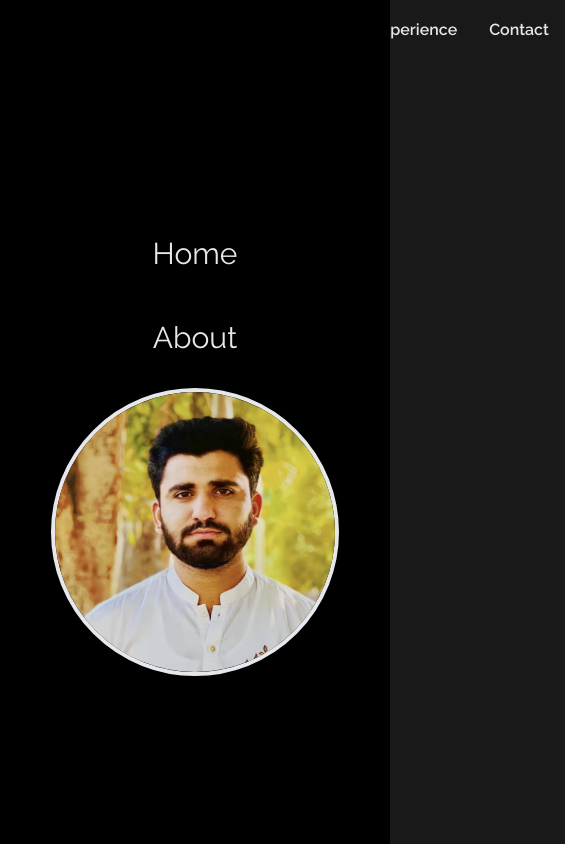
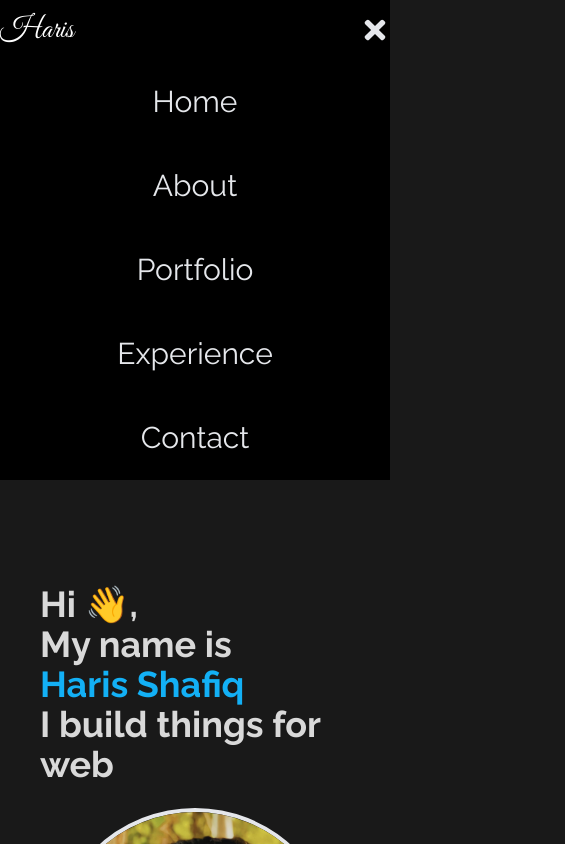
Before and after one commit to harisshafiq934/portfolio, a React (Vite) app: page / in a window 390 px wide. Both pictures are taken after a click on the icon 375 px from the left and 30 px from the top of the page. Shown: the top 844 px of the page, 565 px wide, since content can reach past the window. Built offline with nearby package versions, Linux system fonts and the light colour scheme.

Commit message:
responsiveness

```diff
--- a/src/Components/Navbar.jsx
+++ b/src/Components/Navbar.jsx
@@ -54,7 +54,7 @@ const NavBar = () => {
   ];
 
   return (
-    <div className="bg-black z-[100]">
+    <div className="bg-black ">
       <div className="container mx-auto">
         <div className="flex justify-between items-center w-full py-3 text-white">
           <div>
@@ -69,7 +69,7 @@ const NavBar = () => {
             )}
           </div>
 
-          <ul className={`md:flex ${nav ? 'flex' : 'hidden'} md:space-x-5`}>
+          <ul className={`md:flex hidden ${nav ? 'flex' : 'hidden'} md:space-x-5`}>
             {links.map(({ id, link }) => (
               <li
                 key={id}
@@ -94,7 +94,7 @@ const NavBar = () => {
       </div>
 
       {nav && (
-        <div className="fixed top-0 left-0 w-full h-full bg-black">
+        <div className=" bg-black">
           <ul className="flex flex-col justify-center items-center h-full">
             {links.map(({ id, link }) => (
               <li
```
